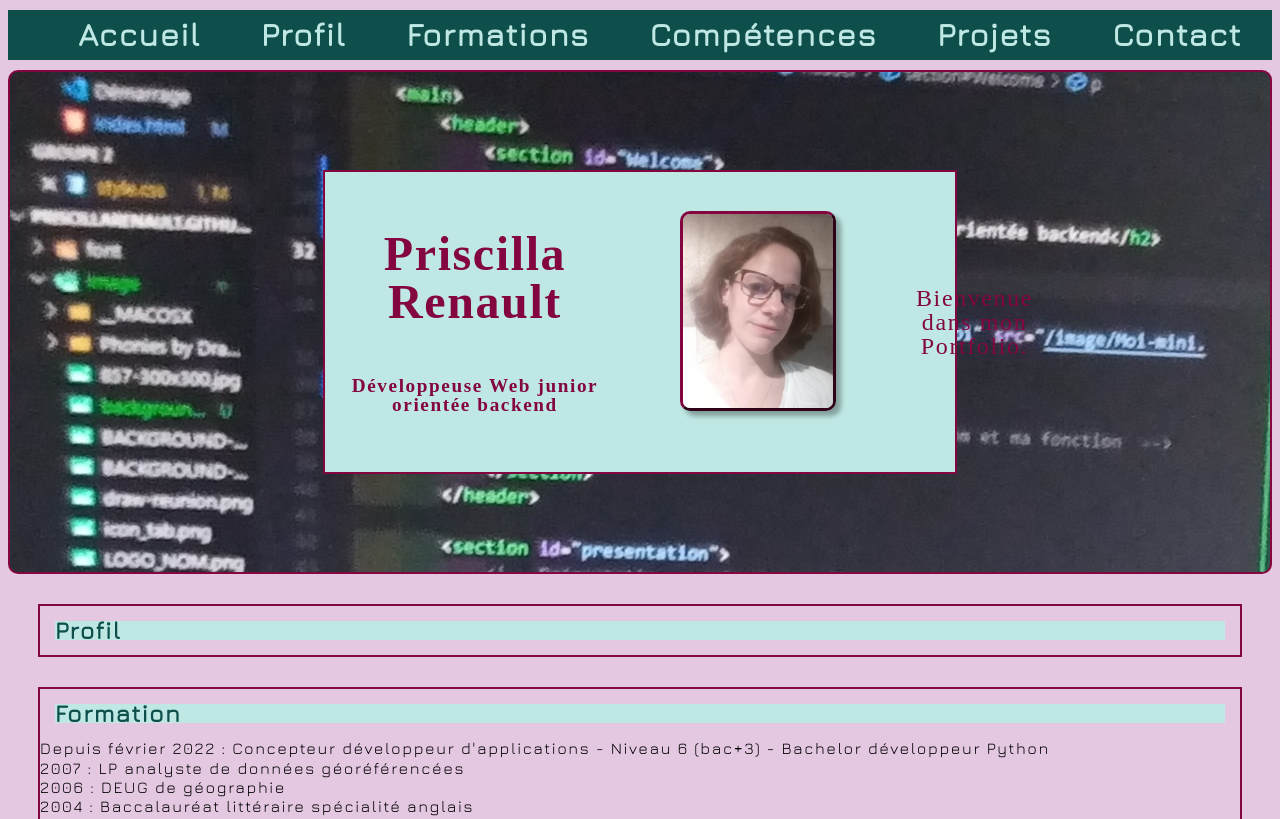
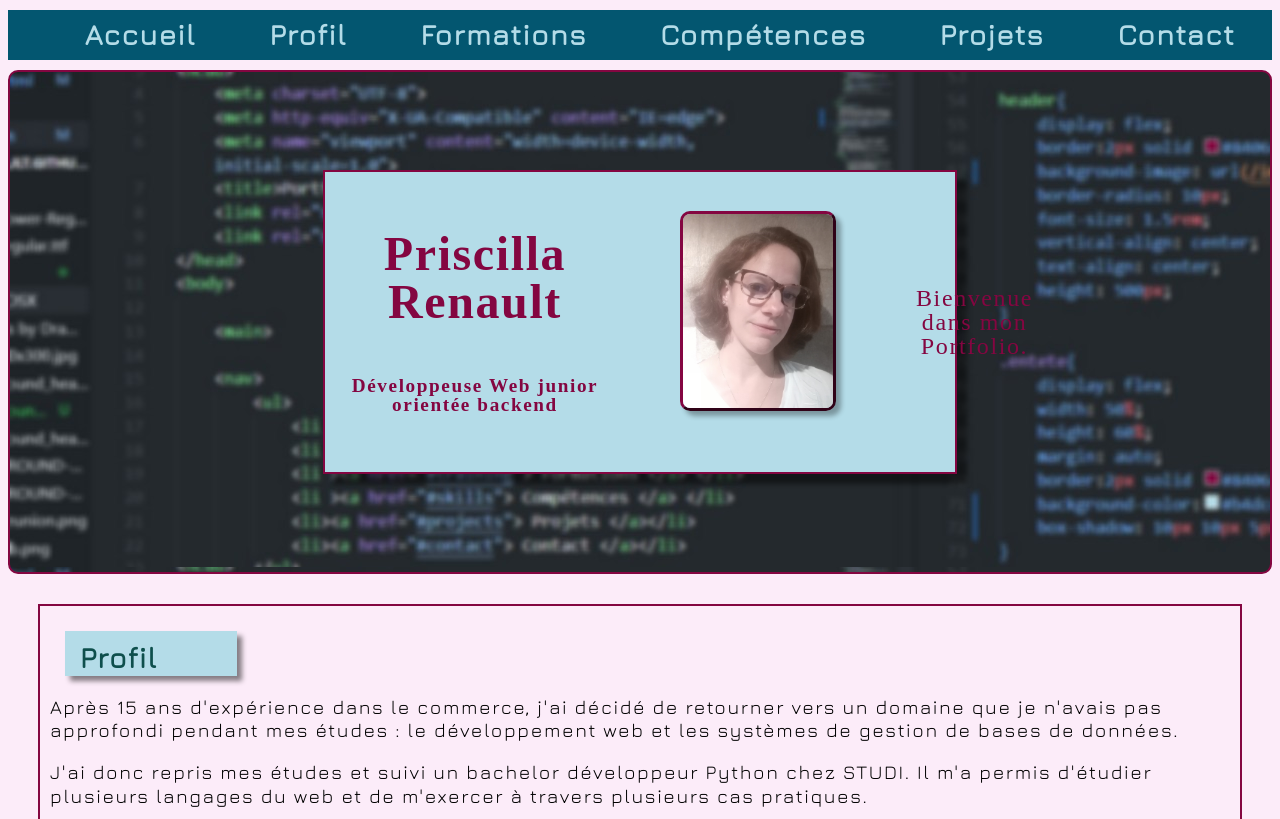
Before and after one commit to PriscillaRenault/PriscillaRenault.github.io, a plain HTML site: page index.html in a window 1280 px wide. Shown: the top 819 px of the page. Drawn offline with Linux system fonts and the light colour scheme; a web font is replaced by a local one.

Commit message:
header color background

```diff
--- a/index.html
+++ b/index.html
@@ -43,7 +43,8 @@
 
         <section id="presentation">
             <h2>Profil</h2>
-            <!-- Présentation et résumé experience professionnelle et pourquoi la reconversion -->
+            <p>Après 15 ans d'expérience dans le commerce, j'ai décidé de retourner vers un domaine que je n'avais pas approfondi pendant mes études : le développement web et les systèmes de gestion de bases de données.</p>
+            <p>J'ai donc repris mes études et suivi un bachelor développeur Python chez STUDI. Il m'a permis d'étudier plusieurs langages du web et de m'exercer à travers plusieurs cas pratiques. </p>
         </section>
 
         <section id="training">
--- a/style.css
+++ b/style.css
@@ -5,43 +5,43 @@
 }
 
 palette couleur{
-color: #0E4F4C;
-color:#bfe8e4;
+color: #035670;
+color:#b4dce8;
 color: #840641;
 color: #3A2531;
 color: #e4c7e0;
 }
 
-
 body{
     font-family: "font_1" , sans-serif ;
     letter-spacing: 0.1rem;
+    font-size: 1.2em;
     line-height: 120%;
-    background: #E4C7E0;
+    background: #fcecf9;
 
 }
-
 
 nav ul{
     display: flex;
     justify-content: space-around;
-    background: #0E4F4C;
+    background: #035670;
     margin: 10px 0;
     height: 50px;
 }
 
 nav ul li{
     display: flex;
-    flex-direction: row-reverse;
+    flex-direction: row;
     list-style-type: none;
 
 }
+
 nav ul li a{
     display: flex;
-    color:#bfe8e4;
+    color:#b4dce8;
     text-decoration: none;
     font-weight: bold;
-    font-size: 2em;
+    font-size: 1.5em;
     align-items: center;
 }
 
@@ -54,7 +54,7 @@ nav ul li a:hover{
 header{
     display: flex;
     border:2px solid #840641;
-    background-image: url(/image/background_header.jpg);
+    background-image: url(/image/background_header_2-2.jpg);
     border-radius: 10px;
     font-size: 1.5rem;
     vertical-align: center;
@@ -68,14 +68,14 @@ header{
     height: 60%;
     margin: auto;
     border:2px solid #840641 ;
-    background-color:#bfe8e4;
+    background-color:#b4dce8;
+    box-shadow: 10px 10px 5px #0000007a;
 }
 
 .name{
     flex-direction: column;
     margin: auto;
 }
-
 
 h1,
 .catch,
@@ -97,11 +97,16 @@ img{
     box-shadow: 5px 5px 5px rgba(0, 0, 0, 0.322);
 }
 
-h2{
-    margin: 15px;
+section h2{
+    width: 12%;
+    height: 15px;
+    margin:15px;
+    padding: 15px;
     color: #0E4F4C;
-    background: #bfe8e4;
+    background: #b4dce8;
+    box-shadow: #0000007a 5px 5px 5px;
 }
+
 #presentation,
 #training,
 #skills,
@@ -109,10 +114,16 @@ h2{
 #contact{
     border: #840641 2px solid;
     margin: 30px;
+    padding: 10px;
 }
-
-
 
 .catch{
     font-size: 1.2rem;
 }
+
+@media screen and (max-width:1024px)
+{
+    p{
+        color: red;
+    }
+}
```
Also changed, not shown: image/background_header_2-1.jpg (added), image/background_header_2-2.jpg (added), image/background_header_2.jpg, image/background_header_3.jpg (added).
